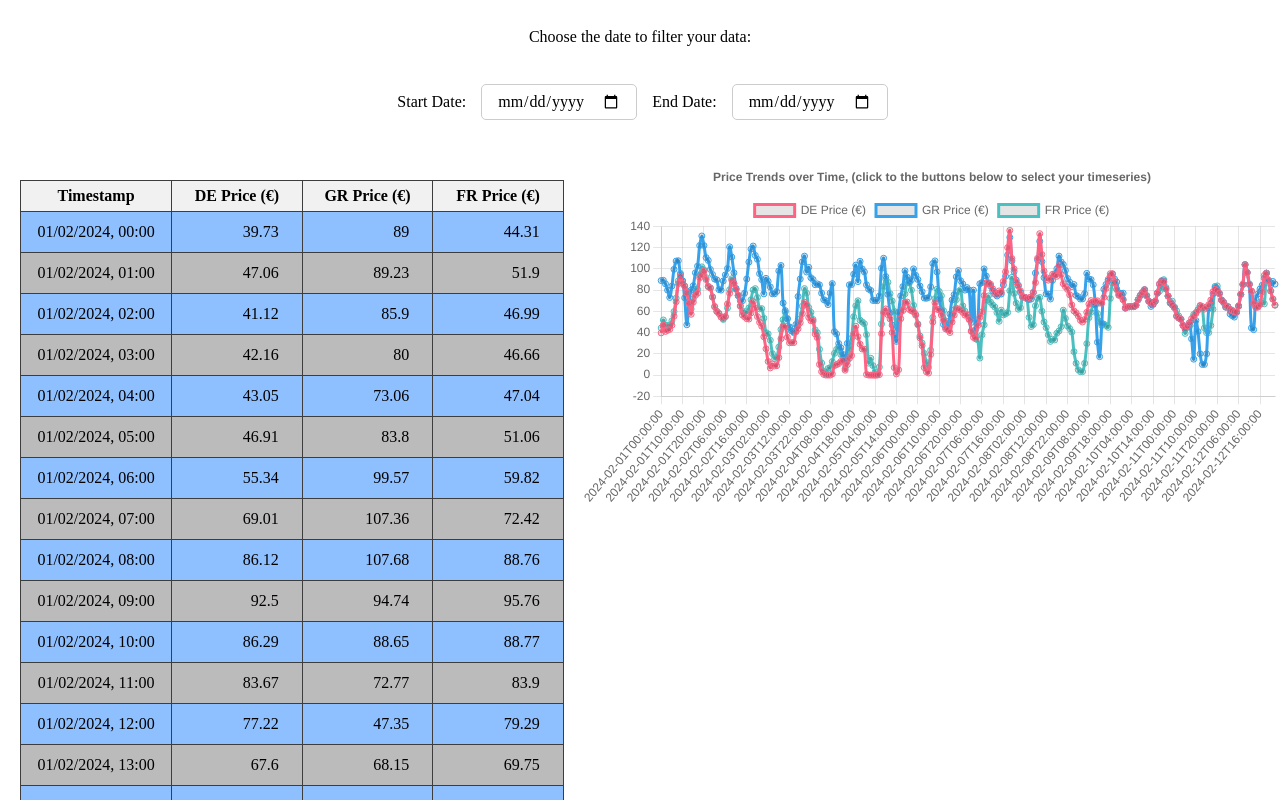
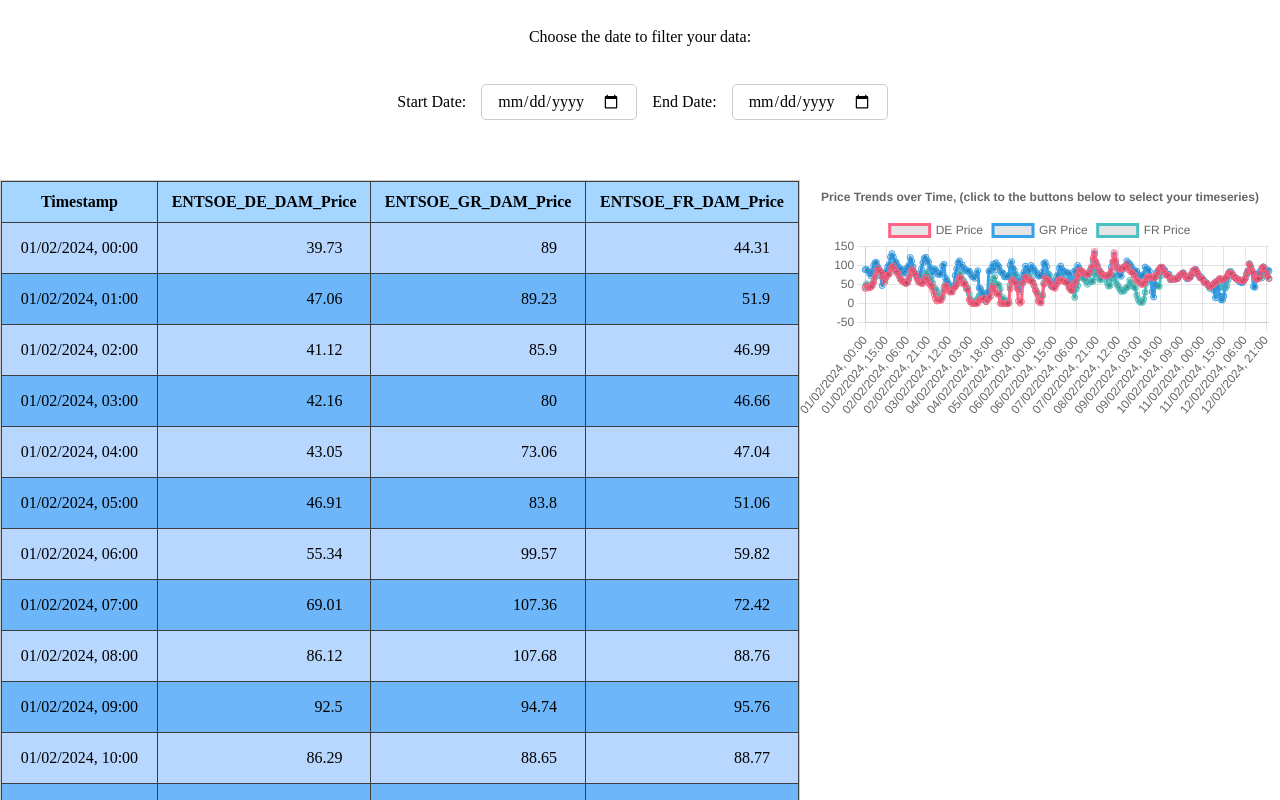
Before and after one commit to ntsiakiris/Timeseries-Data-Visualization, a Vue app in the folder vue-timeseries/: page / in a window 1280 px wide. Shown: the top 800 px of the page. Built offline with nearby package versions, Linux system fonts and the light colour scheme; the HTML template or start-up script is replaced by a standard one.

Commit message:
formatDate function and some Table and Chart changes

```diff
--- a/vue-timeseries/src/App.vue
+++ b/vue-timeseries/src/App.vue
@@ -5,9 +5,9 @@ import Chart from "./components/Chart.vue";
 import DateRangePicker from "./components/DateRangePicker.vue";
 import jsonData from "./timeseries.json";
 
-// Pass the data from the json file through the parent component so the table and chart updates together
+// Pass the data from the json file through the parent component
 const tableData = ref(jsonData);
-const chartData = ref(jsonData); // Store chart data
+const chartData = ref(jsonData);
 
 // Filter the table and chart data based on the selected date range
 const filterData = ({ startDate, endDate }) => {
@@ -30,7 +30,7 @@ const filterData = ({ startDate, endDate }) => {
 
   datachecker(filteredData);
 
-  // Update both table and chart data
+  // Update table and chart data
   tableData.value = filteredData;
   chartData.value = filteredData;
 };
@@ -45,18 +45,17 @@ const filterData = ({ startDate, endDate }) => {
 </template>
 
 <style scoped>
+.filter-container {
+  display: flex;
+  justify-content: center;
+  align-content: flex-start;
+  margin: 20px 0px;
+}
 .app-container {
   display: flex;
   justify-content: center;
   align-items: flex-start;
   overflow: visible;
-}
-
-.filter-container {
-  display: flex;
-  justify-content: center;
-  align-content: center;
-  margin: 20px 0px;
 }
 
 @media screen and (max-width: 1100px) {
--- a/vue-timeseries/src/components/Chart.vue
+++ b/vue-timeseries/src/components/Chart.vue
@@ -1,6 +1,7 @@
 <script setup>
 import { defineProps, computed } from "vue";
 import { Line } from "vue-chartjs";
+import formatDate from "../functions/formatDate";
 import {
   Chart as ChartJS,
   Title,
@@ -10,7 +11,7 @@ import {
   CategoryScale,
   LinearScale,
   PointElement,
-} from "chart.js"; // Import Chart.js components
+} from "chart.js";
 
 // Register chart.js components
 ChartJS.register(
@@ -42,22 +43,22 @@ const chartOptions = {
 // Use computed to reactively generate the chart dataset
 const chartDataset = computed(() => {
   return {
-    labels: props.chartData.map((item) => item.DateTime),
+    labels: props.chartData.map((item) => formatDate(item.DateTime)),
     datasets: [
       {
-        label: "DE Price (€)",
+        label: "DE Price",
         data: props.chartData.map((item) => item.ENTSOE_DE_DAM_Price),
         borderColor: "rgba(255, 99, 132, 1)",
         tension: 0.4,
       },
       {
-        label: "GR Price (€)",
+        label: "GR Price",
         data: props.chartData.map((item) => item.ENTSOE_GR_DAM_Price),
         borderColor: "rgba(54, 162, 235, 1)",
         tension: 0.4,
       },
       {
-        label: "FR Price (€)",
+        label: "FR Price",
         data: props.chartData.map((item) => item.ENTSOE_FR_DAM_Price),
         borderColor: "rgba(75, 192, 192, 1)",
         tension: 0.4,
@@ -76,15 +77,17 @@ const chartDataset = computed(() => {
 <style scoped>
 .Line-container {
   position: sticky;
-  width: 60%;
+  width: 55%;
   top: 10px;
   max-height: 80vh;
+  margin: 20px auto;
 }
 
 @media screen and (max-width: 1100px) {
   .Line-container {
     width: 100%;
     min-height: 550px;
+    margin: 20px auto;
   }
 }
 </style>
--- a/vue-timeseries/src/components/DataTable.vue
+++ b/vue-timeseries/src/components/DataTable.vue
@@ -1,21 +1,12 @@
 <script setup>
 import { defineProps, defineEmits, ref } from "vue";
+import formatDate from "../functions/formatDate";
 
 const props = defineProps({
   tableData: Array, // Define tableData as an array prop
 });
 
 const emit = defineEmits(["updateTableData"]); // Event to propagate the changes back to parent
-
-const formatDate = (dateString) => {
-  return new Date(dateString).toLocaleString("en-GB", {
-    day: "2-digit",
-    month: "2-digit",
-    year: "numeric",
-    hour: "2-digit",
-    minute: "2-digit",
-  });
-};
 
 // Store error messages and previous valid values
 const errors = ref(Array(props.tableData.length).fill(""));
@@ -52,20 +43,20 @@ const validateInput = (event, item, index, key) => {
   item[key] = numericValue;
   previousValues.value[index][key] = numericValue; // Store the last valid value
 
-  // Emit updated data
   emit("updateTableData", props.tableData);
 };
 </script>
 
 <template>
+  <div class="table-wrapper">
     <div class="table-container">
       <table>
         <thead>
           <tr>
             <th>Timestamp</th>
-          <th>DE Price (€)</th>
-          <th>GR Price (€)</th>
-          <th>FR Price (€)</th>
+            <th>ENTSOE_DE_DAM_Price</th>
+            <th>ENTSOE_GR_DAM_Price</th>
+            <th>ENTSOE_FR_DAM_Price</th>
           </tr>
         </thead>
         <tbody>
@@ -80,7 +71,9 @@ const validateInput = (event, item, index, key) => {
                   :value="item.ENTSOE_DE_DAM_Price"
                   @input="validateInput($event, item, index, 'ENTSOE_DE_DAM_Price')"
                 />
-              <span v-if="errors[index]" class="error-message">{{ errors[index] }}</span>
+                <span v-if="errors[index]" class="error-message">{{
+                  errors[index]
+                }}</span>
               </div>
             </td>
             <td>
@@ -90,7 +83,9 @@ const validateInput = (event, item, index, key) => {
                   :value="item.ENTSOE_GR_DAM_Price"
                   @input="validateInput($event, item, index, 'ENTSOE_GR_DAM_Price')"
                 />
-              <span v-if="errors[index]" class="error-message">{{ errors[index] }}</span>
+                <span v-if="errors[index]" class="error-message">{{
+                  errors[index]
+                }}</span>
               </div>
             </td>
             <td>
@@ -100,37 +95,54 @@ const validateInput = (event, item, index, key) => {
                   :value="item.ENTSOE_FR_DAM_Price"
                   @input="validateInput($event, item, index, 'ENTSOE_FR_DAM_Price')"
                 />
-              <span v-if="errors[index]" class="error-message">{{ errors[index] }}</span>
+                <span v-if="errors[index]" class="error-message">{{
+                  errors[index]
+                }}</span>
               </div>
             </td>
           </tr>
         </tbody>
       </table>
     </div>
+  </div>
 </template>
 
 <style scoped>
+.table-wrapper {
+  width: 100%;
+  max-width: 800px;
+  overflow-x: auto;
+  margin: 20px auto;
+  border: 1px solid #ccc;
+}
+
 .table-container {
-  margin: 20px;
+  max-height: 800px;
+  overflow-y: auto;
+  display: block;
 }
 
 table {
+  width: 100%;
   border-collapse: collapse;
-  width: 100%;
-  max-width: 600px;
-  border-collapse: collapse;
-  border: 1px solid #3d3d3d;
+}
+
+thead {
+  position: sticky;
+  top: 0;
+  background-color: #f1f1f1;
+  z-index: 10;
 }
 
 th,
 td {
   text-align: center;
-  padding: 3px;
+  padding: 8px;
   border: 1px solid #3d3d3d;
 }
 
 th {
-  background-color: #f1f1f1;
+  background-color: rgba(117, 211, 255, 0.3);
 }
 
 tr:hover {
@@ -161,10 +173,10 @@ input[type="number"] {
 }
 
 tr:nth-child(even) {
-  background-color: rgb(187, 187, 187);
+  background-color: rgb(109, 182, 250);
 }
 
 tr:nth-child(odd) {
-  background-color: rgb(142, 191, 255);
+  background-color: rgb(184, 215, 255);
 }
 </style>
--- a/vue-timeseries/src/components/DateRangePicker.vue
+++ b/vue-timeseries/src/components/DateRangePicker.vue
@@ -15,7 +15,7 @@ const applyFilter = () => {
   emit("filterData", { startDate: startDate.value, endDate: endDate.value });
 };
 
-// Watch for changes in startDate and endDate d
+// Watch for changes in startDate and endDate date
 watch([startDate, endDate], () => {
   // Clear previous timeout to reset the debounce
   clearTimeout(debounceTimeout);
--- /dev/null
+++ b/vue-timeseries/src/functions/formatDate.ts
@@ -0,0 +1,11 @@
+
+
+export default function formatDate (dateString: string) {
+    return new Date(dateString).toLocaleString("en-GB", {
+      day: "2-digit",
+      month: "2-digit",
+      year: "numeric",
+      hour: "2-digit",
+      minute: "2-digit",
+    });
+  };
```
Lines whose indentation alone changed are shown as unchanged.
